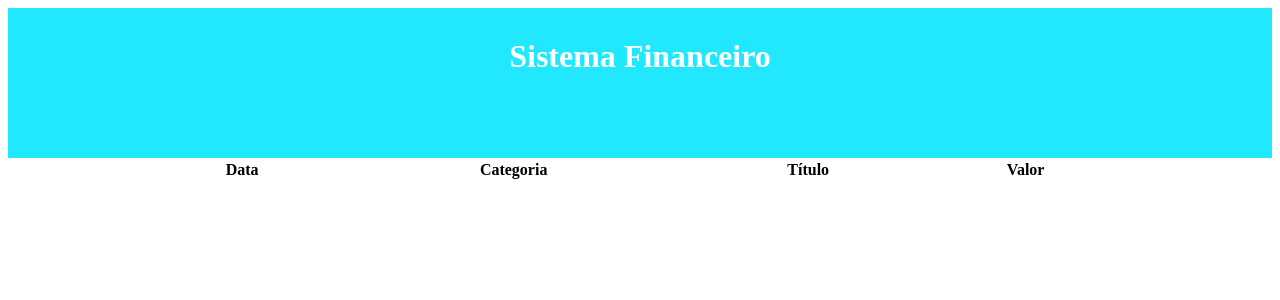
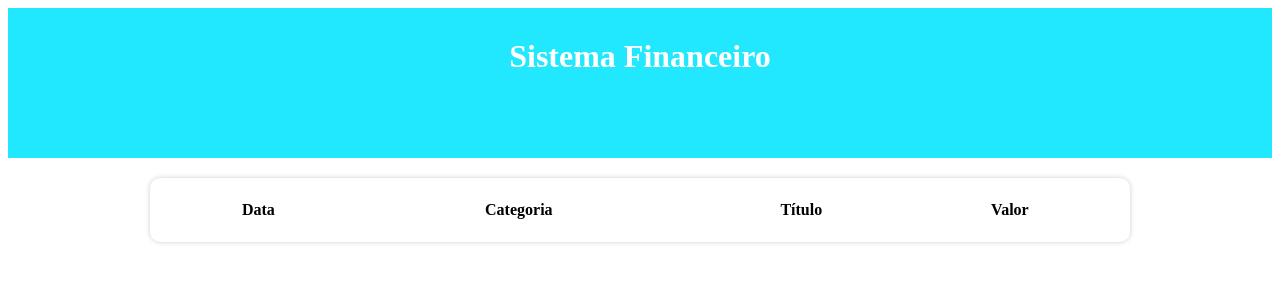
Before and after one commit to higucavalcanti/Finance_System_TS, a React (Create React App) app in the folder expense_tracker/: page / in a window 1280 px wide. Shown: the top 300 px of the page. Built offline with nearby package versions, Linux system fonts and the light colour scheme.

Commit message:
estilização do Header da tabela

```diff
--- a/expense_tracker/src/components/TableArea/styles.ts
+++ b/expense_tracker/src/components/TableArea/styles.ts
@@ -3,8 +3,10 @@ import styled from "styled-components";
 export const Table = styled.table`
     width: 100%;
     background-color: #FFF;
-    paddind: 20px;
-    box-shadow:
+    padding: 20px;
+    box-shadow: 0px 0px 5px #CCC;
+    border-radius: 10px;
+    margin-top: 20px;
 `;
 
 export const TableHeadColumn = styled.th``;
```
